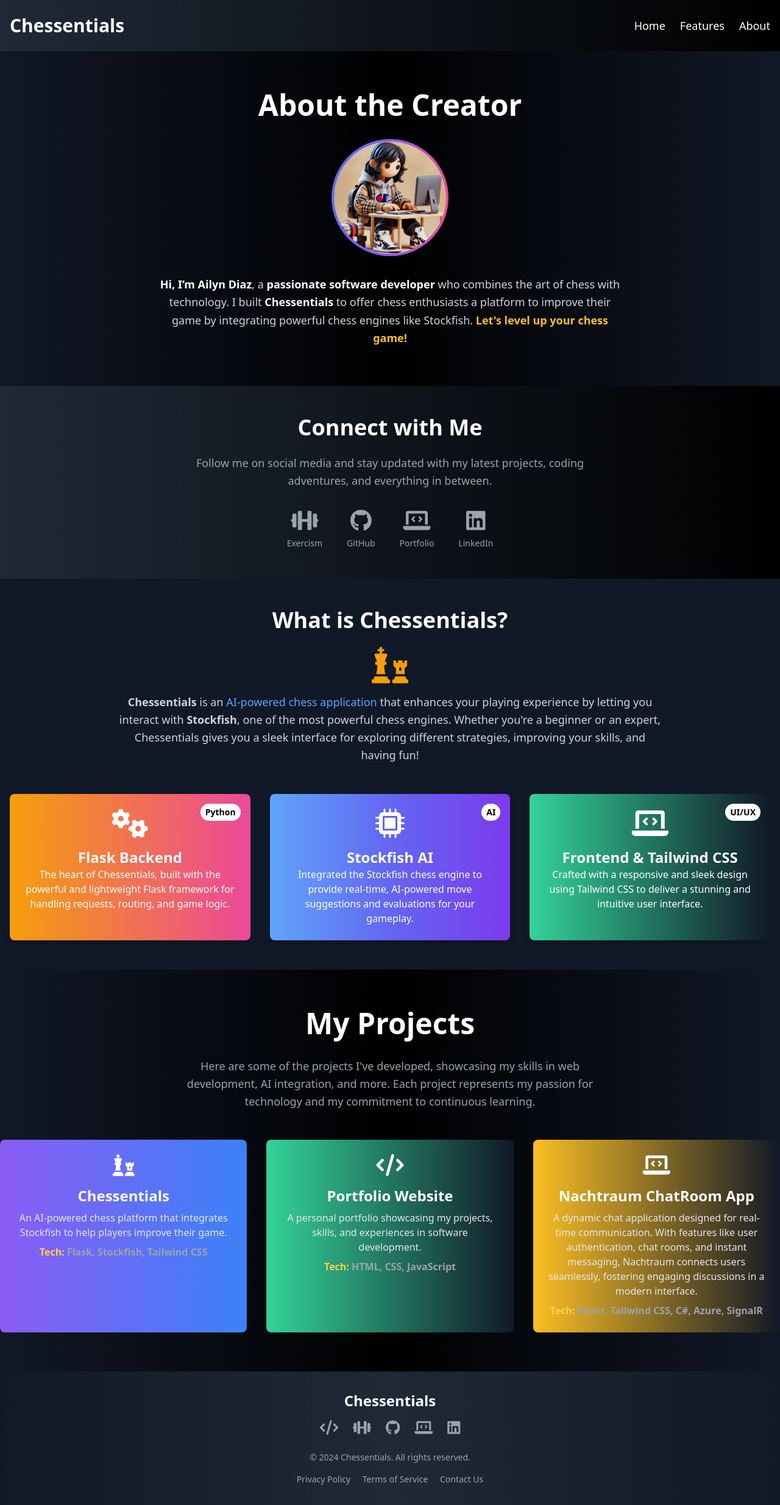
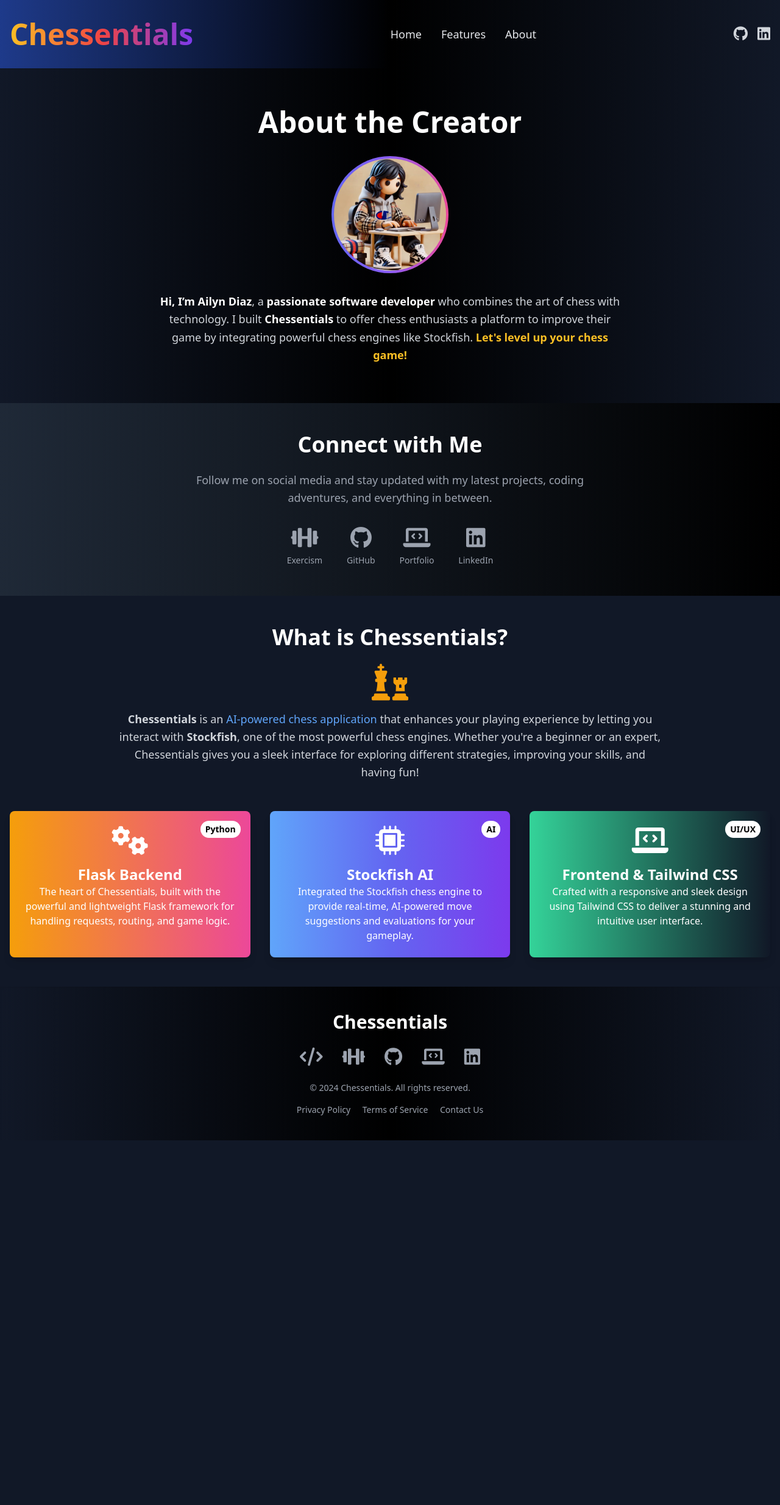
Before and after one commit to ailynux/Chessentials, a Flask app: page /contact in a window 1280 px wide. Shown: the whole page at 61% size. After the commit the page ends 1870 px from the top, so only its background shows below. Run offline with Flask 3, Linux system fonts and the light colour scheme; parts of the project's set-up code (start-up, migrations or seed data) failed here and were passed over; some libraries are stand-ins or nearby versions.

Commit message:
commit NavBar changes

```diff
--- a/templates/contact.html
+++ b/templates/contact.html
@@ -45,19 +45,81 @@
 </head>
 <body class="flex flex-col min-h-screen bg-gray-900 text-white">
 
-    <!-- Header with Navigation Bar -->
-    <header class="py-6 bg-gradient-to-r from-gray-800 to-black shadow-lg">
+    <!-- Mobile Responsive Header with Enhanced Navigation Bar -->
+<header class="py-8 bg-gradient-to-r from-blue-900 via-black to-gray-900 shadow-2xl">
     <div class="container mx-auto px-4 flex justify-between items-center">
-            <h1 class="text-3xl font-bold text-white">Chessentials</h1>
-            <nav>
-                <ul class="flex space-x-6 text-lg">
-                    <li><a href="{{ url_for('home') }}" class="hover:text-gray-400 transition">Home</a></li>
-                    <li><a href="{{ url_for('home') }}#features" class="hover:text-gray-400 transition">Features</a></li>
-                    <li><a href="{{ url_for('contact') }}" class="hover:text-gray-400 transition">About</a></li>
+        <!-- Logo/Title with gradient and shadow -->
+        <h1 class="text-4xl md:text-5xl font-extrabold text-transparent bg-clip-text bg-gradient-to-r from-yellow-400 via-red-500 to-purple-600 drop-shadow-lg">
+            Chessentials
+        </h1>
+
+        <!-- Hamburger Menu for Mobile -->
+        <div class="md:hidden">
+            <button id="menu-toggle" class="text-gray-200 hover:text-white focus:outline-none focus:text-white">
+                <i class="fas fa-bars text-2xl"></i>
+            </button>
+        </div>
+
+        <!-- Navigation Menu, hidden on mobile and visible on larger screens -->
+        <nav id="nav-menu" class="hidden md:flex md:space-x-8 text-lg font-medium">
+            <ul class="flex flex-col md:flex-row md:space-x-8">
+                <li>
+                    <a href="{{ url_for('home') }}" class="text-gray-200 hover:text-yellow-400 hover:underline transition-all duration-300 ease-in-out">
+                        Home
+                    </a>
+                </li>
+                <li>
+                    <a href="{{ url_for('home') }}#features" class="text-gray-200 hover:text-green-400 hover:underline transition-all duration-300 ease-in-out">
+                        Features
+                    </a>
+                </li>
+                <li>
+                    <a href="{{ url_for('contact') }}" class="text-gray-200 hover:text-blue-400 hover:underline transition-all duration-300 ease-in-out">
+                        About
+                    </a>
+                </li>
             </ul>
         </nav>
+
+        <!-- Social Media Icons for larger screens -->
+        <div class="hidden md:flex space-x-4">
+            <a href="https://github.com/ailynux" target="_blank" class="text-gray-300 hover:text-white transition-all duration-300">
+                <i class="fab fa-github text-2xl"></i>
+            </a>
+            <a href="https://www.linkedin.com/in/ailyndiaz01" target="_blank" class="text-gray-300 hover:text-blue-500 transition-all duration-300">
+                <i class="fab fa-linkedin text-2xl"></i>
+            </a>
         </div>
+    </div>
+
+    <!-- Mobile Menu (hidden by default) -->
+    <nav id="mobile-menu" class="hidden md:hidden">
+        <ul class="flex flex-col space-y-4 mt-4 px-4 text-lg">
+            <li><a href="{{ url_for('home') }}" class="block text-gray-200 hover:text-yellow-400 transition-all duration-300">Home</a></li>
+            <li><a href="{{ url_for('home') }}#features" class="block text-gray-200 hover:text-green-400 transition-all duration-300">Features</a></li>
+            <li><a href="{{ url_for('contact') }}" class="block text-gray-200 hover:text-blue-400 transition-all duration-300">About</a></li>
+            <li class="flex space-x-4">
+                <a href="https://github.com/ailynux" target="_blank" class="text-gray-300 hover:text-white transition-all duration-300">
+                    <i class="fab fa-github text-2xl"></i>
+                </a>
+                <a href="https://www.linkedin.com/in/ailyndiaz01" target="_blank" class="text-gray-300 hover:text-blue-500 transition-all duration-300">
+                    <i class="fab fa-linkedin text-2xl"></i>
+                </a>
+            </li>
+        </ul>
+    </nav>
+
+    <!-- JavaScript for Mobile Menu Toggle -->
+    <script>
+        const menuToggle = document.getElementById('menu-toggle');
+        const mobileMenu = document.getElementById('mobile-menu');
+
+        menuToggle.addEventListener('click', () => {
+            mobileMenu.classList.toggle('hidden');
+        });
+    </script>
 </header>
+
 
     <main class="flex-grow">
 
@@ -164,74 +226,33 @@
 
 
     </main>
-             <!-- My Projects Section -->
-<section class="py-16 bg-gradient-to-r from-gray-900 via-black to-gray-900 text-center">
-    <div class="container mx-auto">
-        <h2 class="text-5xl font-extrabold mb-8 text-white">My Projects</h2>
-        <p class="text-gray-400 mb-12 max-w-2xl mx-auto text-lg leading-relaxed">
-            Here are some of the projects I've developed, showcasing my skills in web development, AI integration, and more.
-            Each project represents my passion for technology and my commitment to continuous learning.
-        </p>
 
-        <div class="grid grid-cols-1 md:grid-cols-3 gap-8">
-            <!-- Project 1 -->
-            <div class="p-6 rounded-lg bg-gradient-to-r from-purple-500 to-blue-500 hover:shadow-lg transition-shadow duration-300">
-                <a href="https://github.com/ailynux/chessentials" target="_blank" class="flex flex-col items-center">
-                    <i class="fas fa-chess text-4xl text-white mb-4"></i>
-                    <h3 class="text-2xl font-bold text-white">Chessentials</h3>
-                    <p class="text-gray-200 mt-2">An AI-powered chess platform that integrates Stockfish to help players improve their game.</p>
-                    <p class="text-yellow-300 mt-2 font-bold">Tech: <span class="text-gray-400">Flask, Stockfish, Tailwind CSS</span></p>
+
+    <!-- Footer -->
+    <footer class="py-10 bg-gradient-to-r from-gray-900 via-black to-gray-900 text-gray-400 shadow-inner">
+        <div class="container mx-auto px-4 text-center">
+            <!-- Logo or Site Name -->
+            <h2 class="text-3xl font-semibold text-white mb-6">Chessentials</h2>
+
+            <!-- Social Media Links -->
+            <div class="flex justify-center space-x-8 mb-6">
+                <a href="https://leetcode.com/u/ailynux/" class="text-gray-400 hover:text-red-500 transition-colors duration-300" target="_blank">
+                    <i class="fas fa-code text-3xl"></i> <!-- LeetCode Icon -->
+                </a>
+                <a href="https://exercism.org/profiles/ailynux" class="text-gray-400 hover:text-green-500 transition-colors duration-300" target="_blank">
+                    <i class="fas fa-dumbbell text-3xl"></i> <!-- Exercism Icon -->
+                </a>
+                <a href="https://github.com/ailynux" class="text-gray-400 hover:text-blue-500 transition-colors duration-300" target="_blank">
+                    <i class="fab fa-github text-3xl"></i> <!-- GitHub Icon -->
+                </a>
+                <a href="https://ailynux.github.io/" class="text-gray-400 hover:text-yellow-500 transition-colors duration-300" target="_blank">
+                    <i class="fas fa-laptop-code text-3xl"></i> <!-- GitHub Website Icon -->
+                </a>
+                <a href="https://www.linkedin.com/in/ailyndiaz01" class="text-gray-400 hover:text-blue-400 transition-colors duration-300" target="_blank">
+                    <i class="fab fa-linkedin text-3xl"></i> <!-- LinkedIn Icon -->
                 </a>
             </div>
 
-            <!-- Project 2 -->
-            <div class="p-6 rounded-lg bg-gradient-to-r from-green-400 to-teal-500 hover:shadow-lg transition-shadow duration-300">
-                <a href="https://ailynux.github.io/" target="_blank" class="flex flex-col items-center">
-                    <i class="fas fa-code text-4xl text-white mb-4"></i>
-                    <h3 class="text-2xl font-bold text-white">Portfolio Website</h3>
-                    <p class="text-gray-200 mt-2">A personal portfolio showcasing my projects, skills, and experiences in software development.</p>
-                    <p class="text-yellow-300 mt-2 font-bold">Tech: <span class="text-gray-400">HTML, CSS, JavaScript</span></p>
-                </a>
-            </div>
-
-            <!-- Project 3 -->
-            <div class="p-6 rounded-lg bg-gradient-to-r from-yellow-400 to-orange-500 hover:shadow-lg transition-shadow duration-300">
-                <a href="https://github.com/ailynux/weather-app" target="_blank" class="flex flex-col items-center">
-                    <i class="fas fa-laptop-code text-4xl text-white mb-4"></i>
-                    <h3 class="text-2xl font-bold text-white">Nachtraum ChatRoom App</h3>
-                    <p class="text-gray-200 mt-2">A dynamic chat application designed for real-time communication. With features like user authentication, chat rooms, and instant messaging, Nachtraum connects users seamlessly, fostering engaging discussions in a modern interface.</p>
-                    <p class="text-yellow-300 mt-2 font-bold">Tech: <span class="text-gray-400">React, Tailwind CSS, C#, Azure, SignalR</span></p>
-                </a>
-            </div>
-        </div>
-    </div>
-</section>
-
-    <!-- Footer -->
-<footer class="py-8 bg-gradient-to-r from-gray-900 via-gray-800 to-gray-900 text-gray-400 shadow-inner">
-    <div class="container mx-auto px-4 text-center">
-        <!-- Logo or Site Name -->
-        <h2 class="text-2xl font-semibold text-white mb-4">Chessentials</h2>
-
-        <!-- Social Media Links -->
-         <!-- Personal Profile Links -->
-         <div class="flex justify-center space-x-6 mb-6">
-            <a href="https://leetcode.com/u/ailynux/" class="text-gray-400 hover:text-white transition-colors duration-300" target="_blank">
-                <i class="fas fa-code text-2xl"></i> <!-- LeetCode Icon -->
-            </a>
-            <a href="https://exercism.org/profiles/ailynux" class="text-gray-400 hover:text-white transition-colors duration-300" target="_blank">
-                <i class="fas fa-dumbbell text-2xl"></i> <!-- Exercism Icon -->
-            </a>
-            <a href="https://github.com/ailynux" class="text-gray-400 hover:text-white transition-colors duration-300" target="_blank">
-                <i class="fab fa-github text-2xl"></i> <!-- GitHub Icon -->
-            </a>
-            <a href="https://ailynux.github.io/" class="text-gray-400 hover:text-white transition-colors duration-300" target="_blank">
-                <i class="fas fa-laptop-code text-2xl"></i> <!-- GitHub Website Icon -->
-            </a>
-            <a href="https://www.linkedin.com/in/ailyndiaz01" class="text-gray-400 hover:text-white transition-colors duration-300" target="_blank">
-                <i class="fab fa-linkedin text-2xl"></i> <!-- LinkedIn Icon -->
-            </a>
-        </div>
             <!-- Copyright Text -->
             <div class="text-sm mb-4">
                 &copy; <span id="current-year"></span> Chessentials. All rights reserved.
```
Also changed, not shown: static/src.css (+31 -28 lines), templates/index.html (+101 -49 lines). Lines whose indentation alone changed are shown as unchanged.
